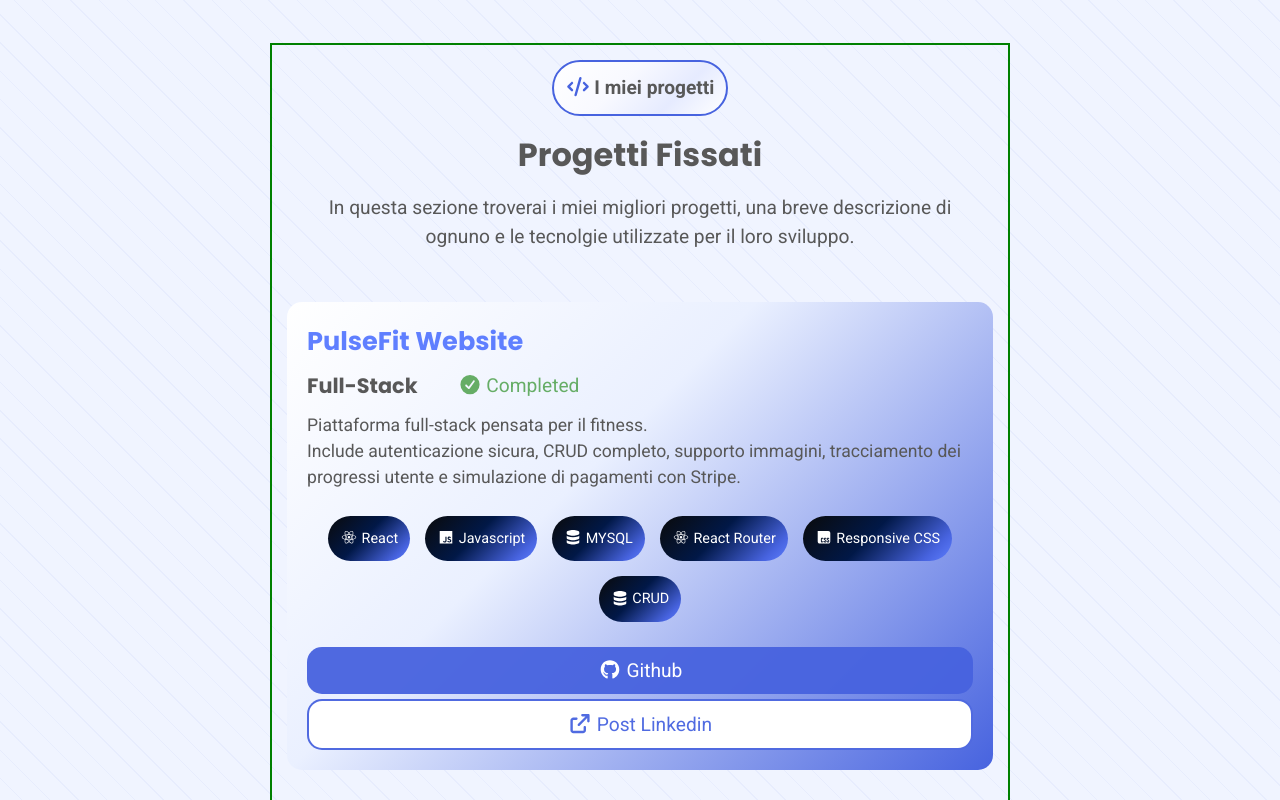
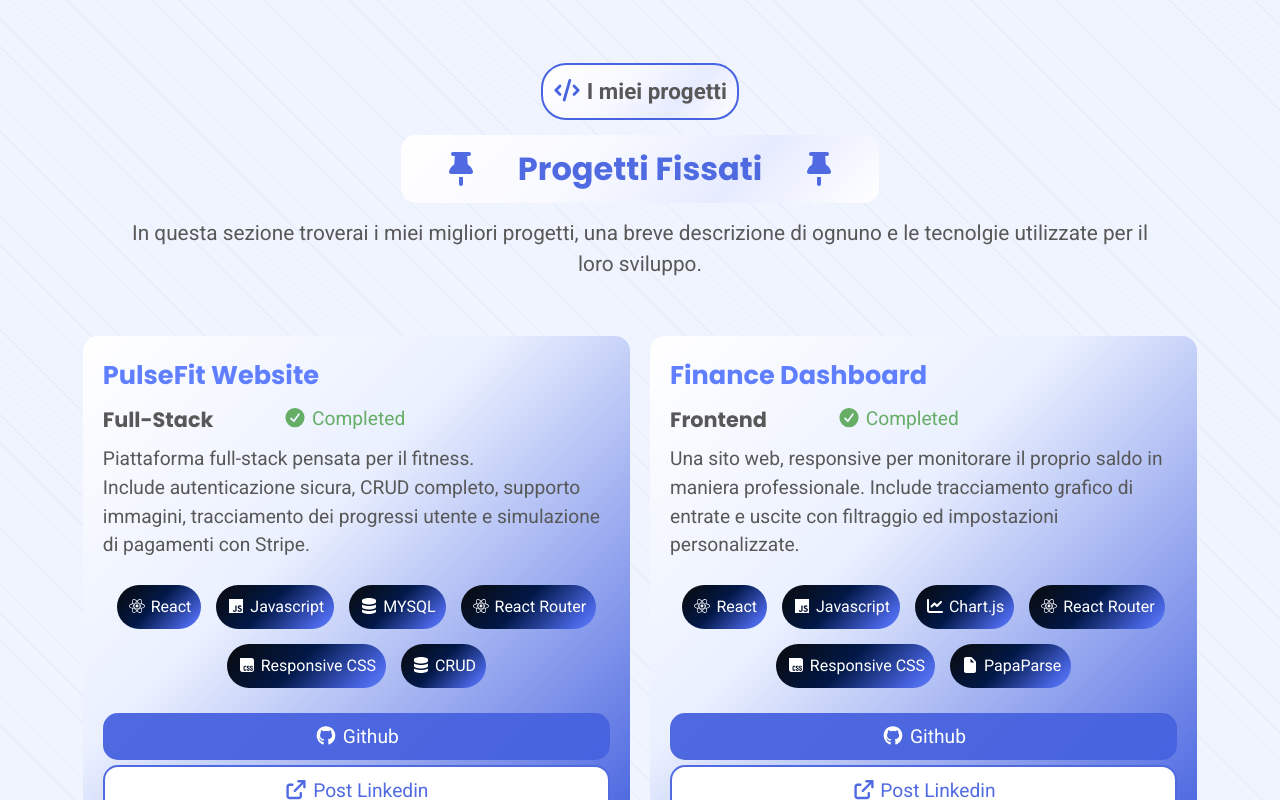
Before and after one commit to GiuseppeLiGioi/personal-portfolio, a React (Vite) app: page / in a window 1280 px wide. Shown: the part 1460-2260 px from the top of the page. Built offline with nearby package versions, Linux system fonts and the light colour scheme.

Commit message:
added. background-gradient in description-projects

```diff
--- a/src/Components/Projects.jsx
+++ b/src/Components/Projects.jsx
@@ -1,6 +1,6 @@
 import { FontAwesomeIcon } from "@fortawesome/react-fontawesome";
 import { faCss, faGithub, faHtml5, faJs, faLinkedin, faReact } from "@fortawesome/free-brands-svg-icons";
-import { faDatabase, faCode, faCircleCheck, faArrowUpRightFromSquare, faFile, faChartBar, faChartLine, faClock } from "@fortawesome/free-solid-svg-icons";
+import { faDatabase, faCode, faCircleCheck, faArrowUpRightFromSquare, faFile, faChartBar, faChartLine, faClock, faThumbtack } from "@fortawesome/free-solid-svg-icons";
 
 export default function Projects() {
     return (
@@ -9,9 +9,11 @@ export default function Projects() {
             <div className="container-projects">
                 <div className="container-top-projects">
                     <p className="top-bar-code"><span><FontAwesomeIcon icon={faCode} /></span> <strong>I miei progetti</strong></p>
-                    <h2 className="title-projects">Progetti Fissati</h2>
+                    <h2 className="title-projects"><span className="span-project-title"><FontAwesomeIcon icon={faThumbtack} /></span> Progetti Fissati <span className="span-project-title"><FontAwesomeIcon icon={faThumbtack} /></span></h2>
                     <p className="description-projects">In questa sezione troverai i miei migliori progetti, una breve descrizione di ognuno e le tecnolgie utilizzate per il loro sviluppo. </p>
                 </div>
+
+                <div className="container-cards-project">
 
                 <div className="container-single-project">
 
@@ -166,6 +168,8 @@ export default function Projects() {
 
                     </div>
                 </div>
+                </div>
+
 
 
 
--- a/src/styles/index.css
+++ b/src/styles/index.css
@@ -753,6 +753,20 @@ background: linear-gradient(
 .title-projects {
   text-align: center;
   font-size: 1.6rem;
+  color: rgba(71, 99, 223, 0.95);
+  background: linear-gradient(
+  135deg,
+  #ffffff 0%,
+  #f8f9ff 40%,
+  #e6ebff 70%,
+  #ffffff 100%
+);
+padding: 10px;
+border-radius: 15px;
+}
+
+.span-project-title{
+  margin: 0 30px;
 }
 
 .description-projects {
--- a/src/styles/media-query-lg.css
+++ b/src/styles/media-query-lg.css
@@ -166,8 +166,89 @@ gap: 100px;
 
 
 
-  /*PROJECTS STYLE*/
 
+/*PROJECTS STYLE*/
+.container-projects {
+  gap: 25px;
+  max-width: 1200px;
+  padding: 20px;
+}
+
+.top-bar-code{
+padding: 10px;
+border-radius: 25px;
+}
+
+.top-bar-code,
+.top-bar-code span {
+  font-size: 1.4rem;
+}
+
+
+.title-projects {
+  font-size: 2rem;
+}
+
+.description-projects {
+  font-size: 1.3rem;
+}
+.container-cards-project{
+  display: flex;
+  flex-direction: row;
+  justify-content: center;
+  align-items: stretch;
+  flex-wrap: wrap;
+  gap: 20px;
+  padding: 10px;
+}
+/*STYLE SINGLE-PROJECT*/
+.container-single-project {
+  width: 48%;
+}
+
+
+.title-single-project{
+  font-size: 1.6rem;
+}
+
+.container-semititle-state{
+  gap: 70px;
+}
+
+.semi-title{
+font-size: 1.3rem;
+}
+
+.p-state,
+.p-state span{
+  font-size: 1.2rem;
+}
+
+.description-single-project{
+  font-size: 1.2rem;
+}
+
+
+.li-project{
+padding: 10px;
+border-radius: 30px;
+font-size: 1rem;
+
+}
+.container-buttons-project{
+margin-top: auto;
+}
+
+
+
+.btn-project-git{
+font-size: 1.2rem;
+}
+
+
+.btn-project-link{
+font-size: 1.2rem;
+}
 
 
 
--- a/src/styles/media-query-md.css
+++ b/src/styles/media-query-md.css
@@ -289,7 +289,6 @@
 .container-projects {
   gap: 30px;
   max-width: 740px;
-  border: 2px solid green;
 }
 
 
```
